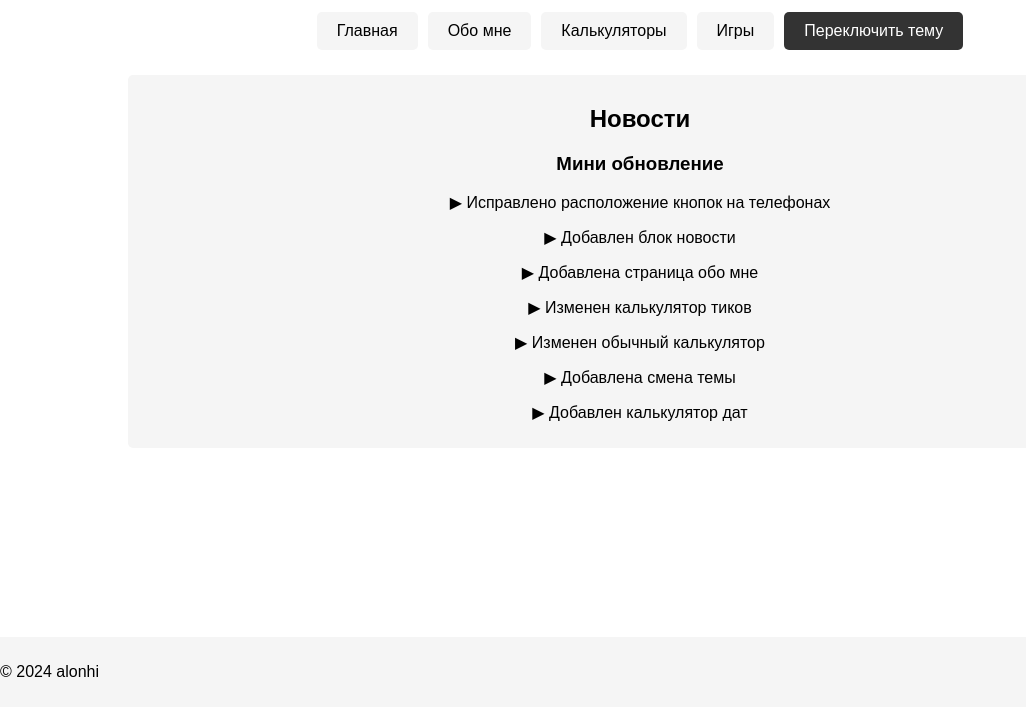
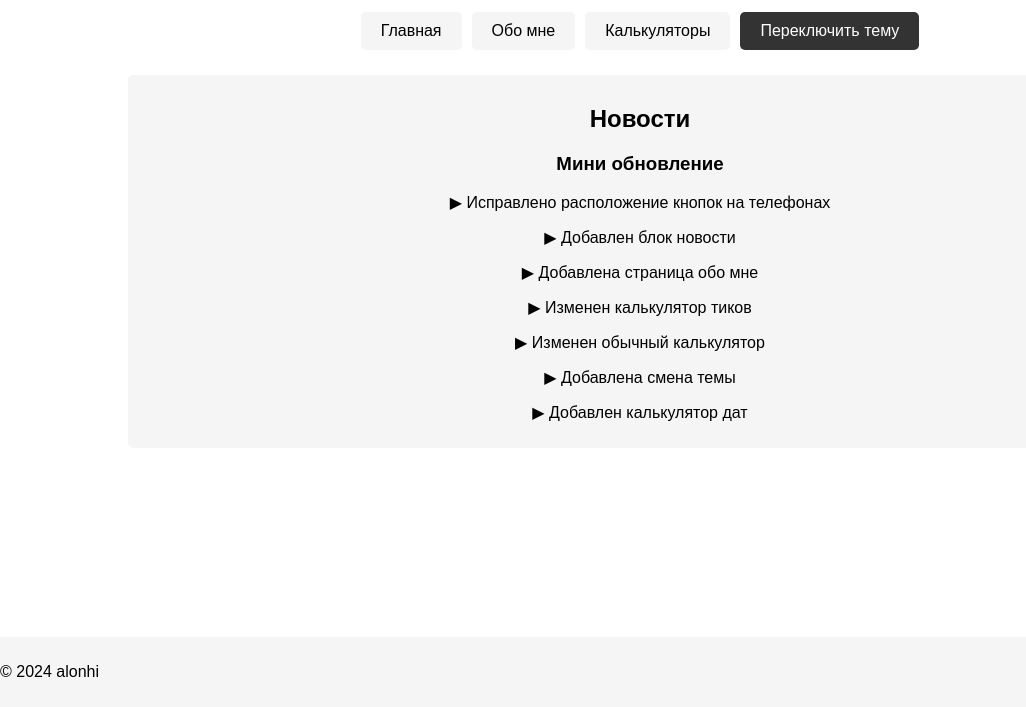
Before and after one commit to alonhi123/alonhi123.github.io, a plain HTML site: page index.html in a window 1280 px wide. Shown: the part 93-800 px from the top of the page, without its empty margins (0-1026 px from the left). Drawn offline with Linux system fonts and the light colour scheme.

Commit message:
fixed all

```diff
--- a/index.html
+++ b/index.html
@@ -110,7 +110,6 @@
             <a href="index.html" class="button">Главная</a>
             <a href="../about/index.html" class="button">Обо мне</a>
             <a href="../calcategory/index.html" class="button">Калькуляторы</a>
-            <a href="../games/index.html" class="button">Игры</a>
             <button id="themeToggle" class="theme-toggle-button">Переключить тему</button>
         </div>
         <div class="news-section">
@@ -130,8 +129,6 @@
     <div class="footer">
         <p>© 2024 alonhi</p>
     </div>
-
-
     <script>
         const body = document.querySelector('body');
         const themeToggle = document.getElementById('themeToggle');
```
Also changed, not shown: categorygames/games/index.html (deleted), categorygames/games/script.js (deleted), categorygames/games/styles.css (deleted), categorygames/index.html (deleted), categorygames/script.js (deleted), categorygames/styles.css (deleted).
